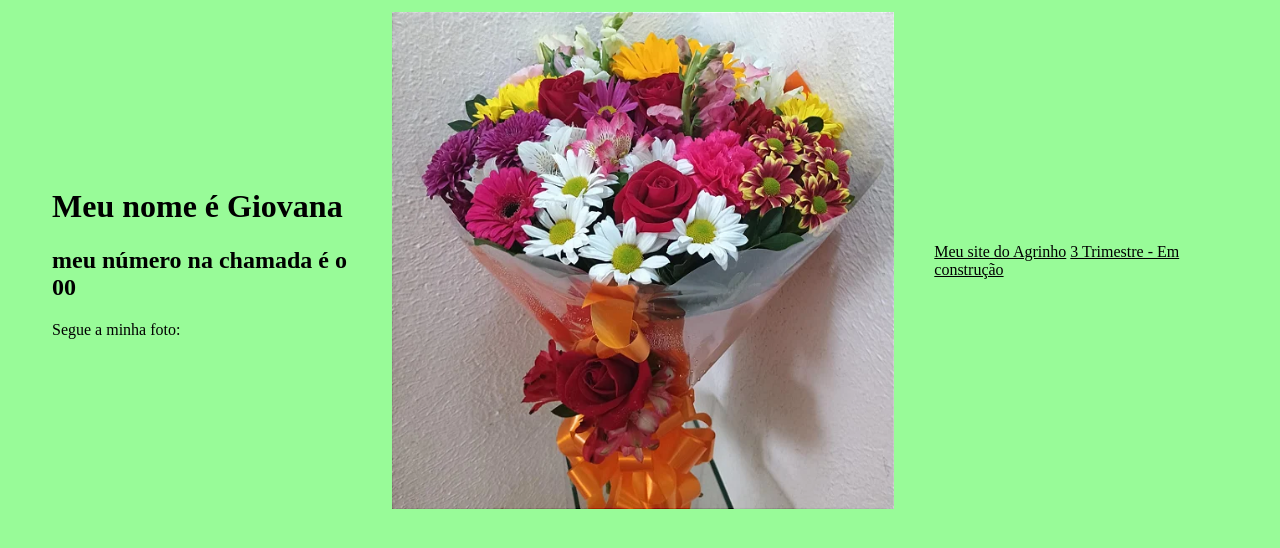
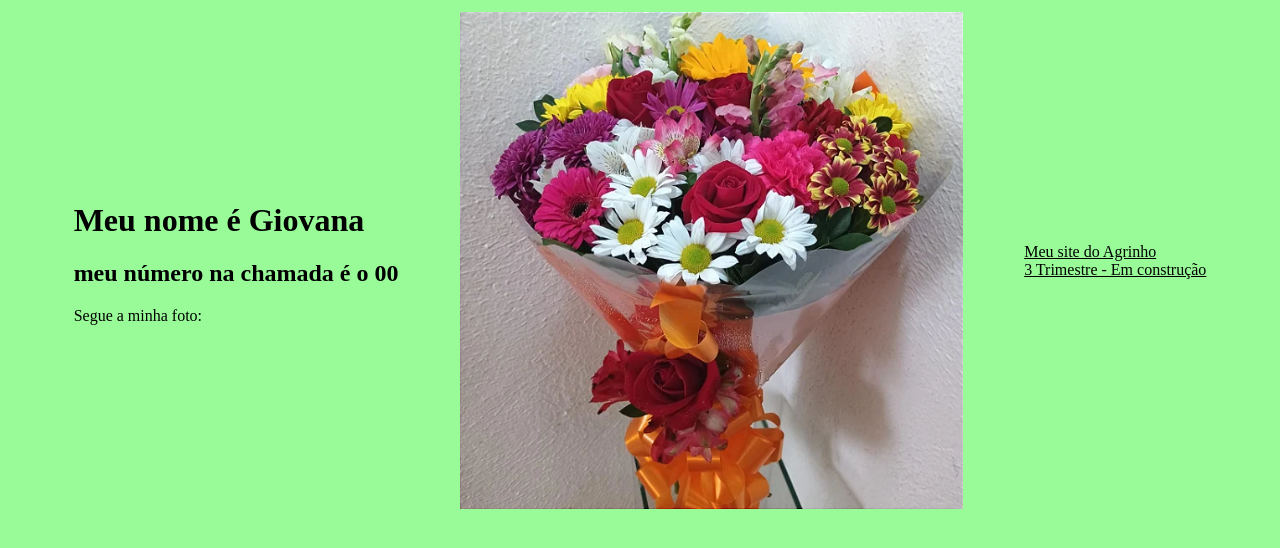
Before and after one commit to Prof-Giovana-Lemiska/1tc-aulas, a plain HTML site: page index.html in a window 1280 px wide. Drawn offline with Linux system fonts and the light colour scheme.

Commit message:
rfgtyhuifghjktgyhuj

```diff
--- a/index.html
+++ b/index.html
@@ -14,7 +14,7 @@
 
     </div>
     <img class="foto" src="./imagem flor.webp" alt="Foto da Giovana">
-    <div>
+    <div class="links">
 
         <a href="./agrinho.html">Meu site do Agrinho</a>
         <a href="#">3 Trimestre - Em construção</a>
--- a/style.css
+++ b/style.css
@@ -18,3 +18,8 @@ div{
 a{
     color: black;
 }
+
+.links{
+    display: flex;
+    flex-direction: column;
+}
```
